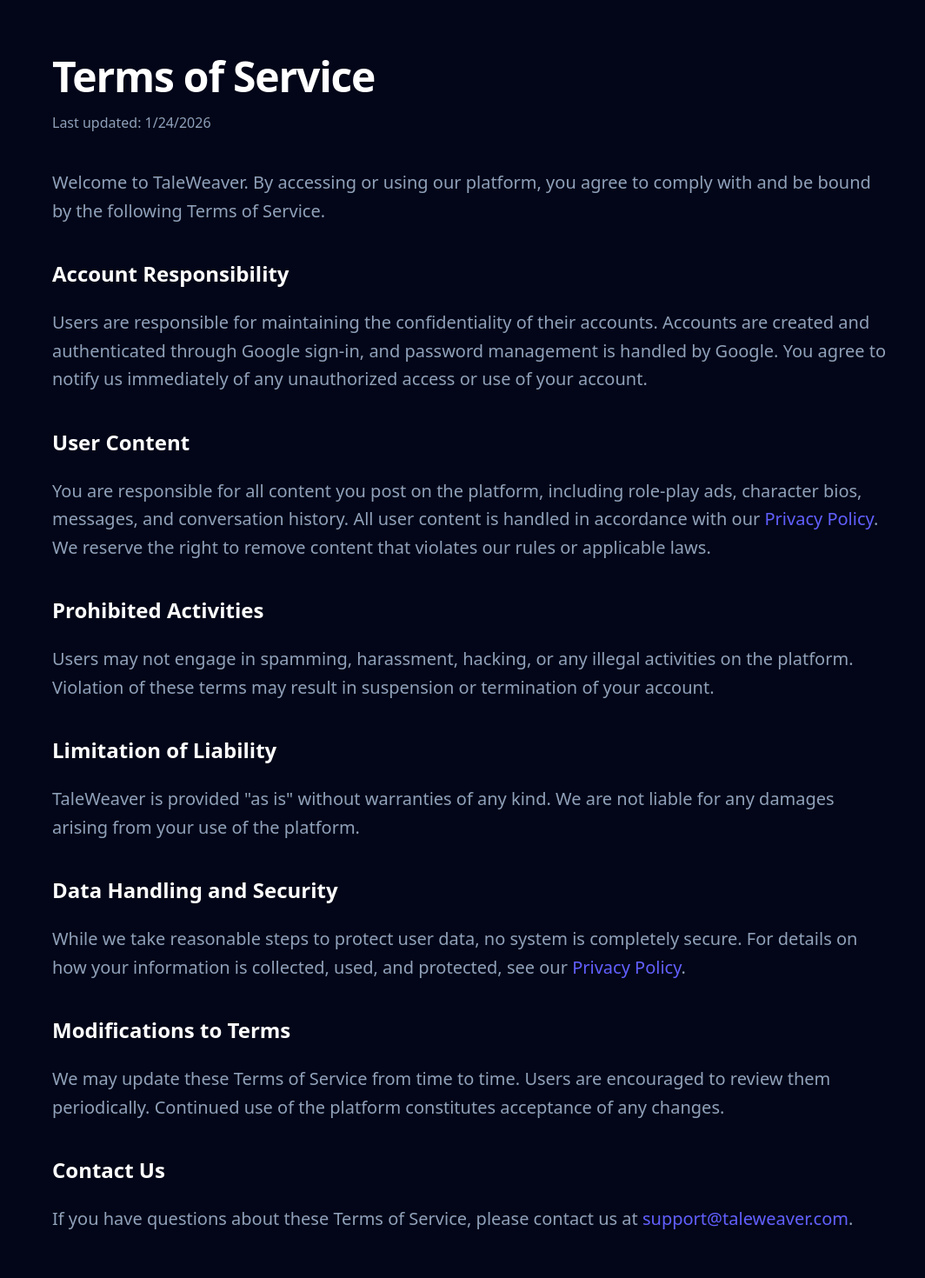
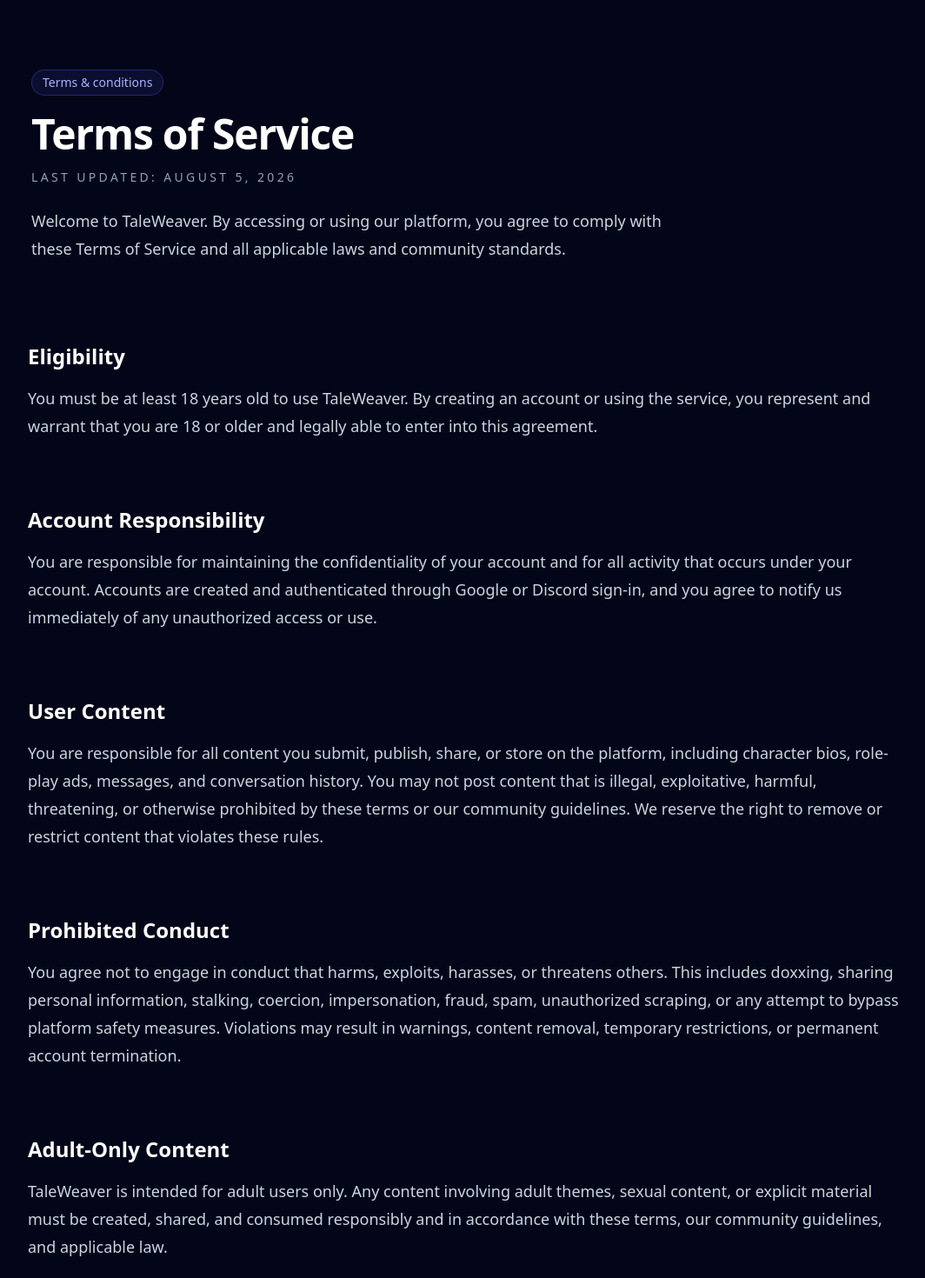
Before and after one commit to Hairum-Qureshi/story-roleplay-app, a React (Vite) app in the folder apps/frontend/: page /terms-of-service in a window 1280 px wide. Shown: the part 80-1550 px from the top of the page at 87% size, without its empty margins (100-1164 px from the left). Built offline with nearby package versions, Linux system fonts and the light colour scheme; no server answers.

Commit message:
updated terms of service and its styling

```diff
--- a/apps/frontend/src/pages/TermsOfService.tsx
+++ b/apps/frontend/src/pages/TermsOfService.tsx
@@ -1,117 +1,145 @@
 export default function TermsOfService() {
   return (
-		<div className="min-h-screen bg-slate-950 text-white relative overflow-hidden flex flex-col">
-			<div className="relative flex flex-col px-8 py-20 max-w-5xl mx-auto z-10 space-y-10">
-				<div>
-					<h1 className="text-4xl md:text-5xl font-extrabold tracking-tight">
+    <div className="min-h-screen bg-slate-950 text-white">
+      <div className="mx-auto flex max-w-6xl flex-col px-6 py-16 md:px-8 lg:px-10">
+        <div className="mb-8 p-8">
+          <div className="mb-5 inline-flex items-center rounded-full border border-indigo-500/30 bg-indigo-500/10 px-3 py-1 text-sm font-medium text-indigo-300">
+            Terms & conditions
+          </div>
+          <h1 className="text-4xl font-extrabold tracking-tight text-white sm:text-5xl">
             Terms of Service
           </h1>
-					<p className="text-slate-400 text-base mt-4 font-light leading-relaxed">
-						Last updated: 1/24/2026
+          <p className="mt-4 text-sm font-medium uppercase tracking-[0.24em] text-slate-400">
+            Last updated: August 5, 2026
+          </p>
+          <p className="mt-6 max-w-3xl text-lg leading-8 text-slate-300">
+            Welcome to TaleWeaver. By accessing or using our platform, you agree
+            to comply with these Terms of Service and all applicable laws and
+            community standards.
           </p>
         </div>
 
-				<p className="text-slate-400 text-lg md:text-xl font-light leading-relaxed">
-					Welcome to TaleWeaver. By accessing or using our platform, you agree
-					to comply with and be bound by the following Terms of Service.
+        <div className="space-y-5">
+          <section className="p-7">
+            <h2 className="text-2xl font-semibold text-white">Eligibility</h2>
+            <p className="mt-4 text-lg leading-8 text-slate-300">
+              You must be at least 18 years old to use TaleWeaver. By creating
+              an account or using the service, you represent and warrant that
+              you are 18 or older and legally able to enter into this agreement.
             </p>
+          </section>
 
-				<section className="space-y-6">
+          <section className="p-7">
             <h2 className="text-2xl font-semibold text-white">
               Account Responsibility
             </h2>
-					<p className="text-slate-400 text-lg md:text-xl font-light leading-relaxed">
-						Users are responsible for maintaining the confidentiality of their
-						accounts. Accounts are created and authenticated through Google
-						sign-in, and password management is handled by Google. You agree to
-						notify us immediately of any unauthorized access or use of your
-						account.
+            <p className="mt-4 text-lg leading-8 text-slate-300">
+              You are responsible for maintaining the confidentiality of your
+              account and for all activity that occurs under your account.
+              Accounts are created and authenticated through Google or Discord
+              sign-in, and you agree to notify us immediately of any
+              unauthorized access or use.
             </p>
           </section>
 
-				<section className="space-y-6">
+          <section className="p-7">
             <h2 className="text-2xl font-semibold text-white">User Content</h2>
-					<p className="text-slate-400 text-lg md:text-xl font-light leading-relaxed">
-						You are responsible for all content you post on the platform,
-						including role-play ads, character bios, messages, and conversation
-						history. All user content is handled in accordance with our{" "}
+            <p className="mt-4 text-lg leading-8 text-slate-300">
+              You are responsible for all content you submit, publish, share, or
+              store on the platform, including character bios, role-play ads,
+              messages, and conversation history. You may not post content that
+              is illegal, exploitative, harmful, threatening, or otherwise
+              prohibited by these terms or our community guidelines. We reserve
+              the right to remove or restrict content that violates these rules.
+            </p>
+          </section>
+
+          <section className="p-7">
+            <h2 className="text-2xl font-semibold text-white">
+              Prohibited Conduct
+            </h2>
+            <p className="mt-4 text-lg leading-8 text-slate-300">
+              You agree not to engage in conduct that harms, exploits, harasses,
+              or threatens others. This includes doxxing, sharing personal
+              information, stalking, coercion, impersonation, fraud, spam,
+              unauthorized scraping, or any attempt to bypass platform safety
+              measures. Violations may result in warnings, content removal,
+              temporary restrictions, or permanent account termination.
+            </p>
+          </section>
+
+          <section className="p-7">
+            <h2 className="text-2xl font-semibold text-white">
+              Adult-Only Content
+            </h2>
+            <p className="mt-4 text-lg leading-8 text-slate-300">
+              TaleWeaver is intended for adult users only. Any content involving
+              adult themes, sexual content, or explicit material must be
+              created, shared, and consumed responsibly and in accordance with
+              these terms, our community guidelines, and applicable law.
+            </p>
+          </section>
+
+          <section className="p-7">
+            <h2 className="text-2xl font-semibold text-white">
+              Privacy and Data Handling
+            </h2>
+            <p className="mt-4 text-lg leading-8 text-slate-300">
+              We collect and process information necessary to operate the
+              service, including account details, profile content, messages, and
+              technical usage data. Our handling of that information is
+              described in our{" "}
               <a
                 href="/privacy-policy"
-							className="text-indigo-500 hover:underline"
+                className="font-semibold text-indigo-300 transition hover:text-indigo-200"
               >
                 Privacy Policy
               </a>
-						. We reserve the right to remove content that violates our rules or
-						applicable laws.
+              . We take reasonable measures to protect user data, although no
+              internet-based service can guarantee complete security.
             </p>
           </section>
 
-				<section className="space-y-6">
+          <section className="p-7">
             <h2 className="text-2xl font-semibold text-white">
-						Prohibited Activities
+              Limitation of Liability
             </h2>
-					<p className="text-slate-400 text-lg md:text-xl font-light leading-relaxed">
-						Users may not engage in spamming, harassment, hacking, or any
-						illegal activities on the platform. Violation of these terms may
-						result in suspension or termination of your account.
+            <p className="mt-4 text-lg leading-8 text-slate-300">
+              TaleWeaver is provided "as is" without warranties of any kind. We
+              do not guarantee uninterrupted access, error-free operation, or
+              the accuracy of user-generated content. We are not liable for
+              damages arising from your use of the platform except where
+              prohibited by law.
             </p>
           </section>
 
-				<section className="space-y-6">
+          <section className="p-7">
             <h2 className="text-2xl font-semibold text-white">
-						Limitation of Liability
+              Modifications to Terms
             </h2>
-					<p className="text-slate-400 text-lg md:text-xl font-light leading-relaxed">
-						TaleWeaver is provided "as is" without warranties of any kind. We
-						are not liable for any damages arising from your use of the
-						platform.
+            <p className="mt-4 text-lg leading-8 text-slate-300">
+              We may update these Terms of Service from time to time. Continued
+              use of the platform after changes are posted constitutes
+              acceptance of the updated terms.
             </p>
           </section>
 
-				<section className="space-y-6">
-					<h2 className="text-2xl font-semibold text-white">
-						Data Handling and Security
-					</h2>
-					<p className="text-slate-400 text-lg md:text-xl font-light leading-relaxed">
-						While we take reasonable steps to protect user data, no system is
-						completely secure. For details on how your information is collected,
-						used, and protected, see our{" "}
+          <section className="p-7">
+            <h2 className="text-2xl font-semibold text-white">Contact Us</h2>
+            <p className="mt-4 text-lg leading-8 text-slate-300">
+              If you have questions about these Terms of Service, please visit
+              our{" "}
               <a
-							href="/privacy-policy"
-							className="text-indigo-500 hover:underline"
+                href="/contact"
+                className="font-semibold text-indigo-300 transition hover:text-indigo-200"
               >
-							Privacy Policy
-						</a>
-						.
-					</p>
-				</section>
-
-				<section className="space-y-6">
-					<h2 className="text-2xl font-semibold text-white">
-						Modifications to Terms
-					</h2>
-					<p className="text-slate-400 text-lg md:text-xl font-light leading-relaxed">
-						We may update these Terms of Service from time to time. Users are
-						encouraged to review them periodically. Continued use of the
-						platform constitutes acceptance of any changes.
-					</p>
-				</section>
-
-				<section className="space-y-6">
-					<h2 className="text-2xl font-semibold text-white">Contact Us</h2>
-					<p className="text-slate-400 text-lg md:text-xl font-light leading-relaxed">
-						If you have questions about these Terms of Service, please contact
-						us at{" "}
-						<a
-							href="mailto:support@taleweaver.com"
-							className="text-indigo-500 hover:underline"
-						>
-							support@taleweaver.com
+                contact page
               </a>
               .
             </p>
           </section>
         </div>
       </div>
+    </div>
   );
 }
```
Lines whose indentation alone changed are shown as unchanged.
